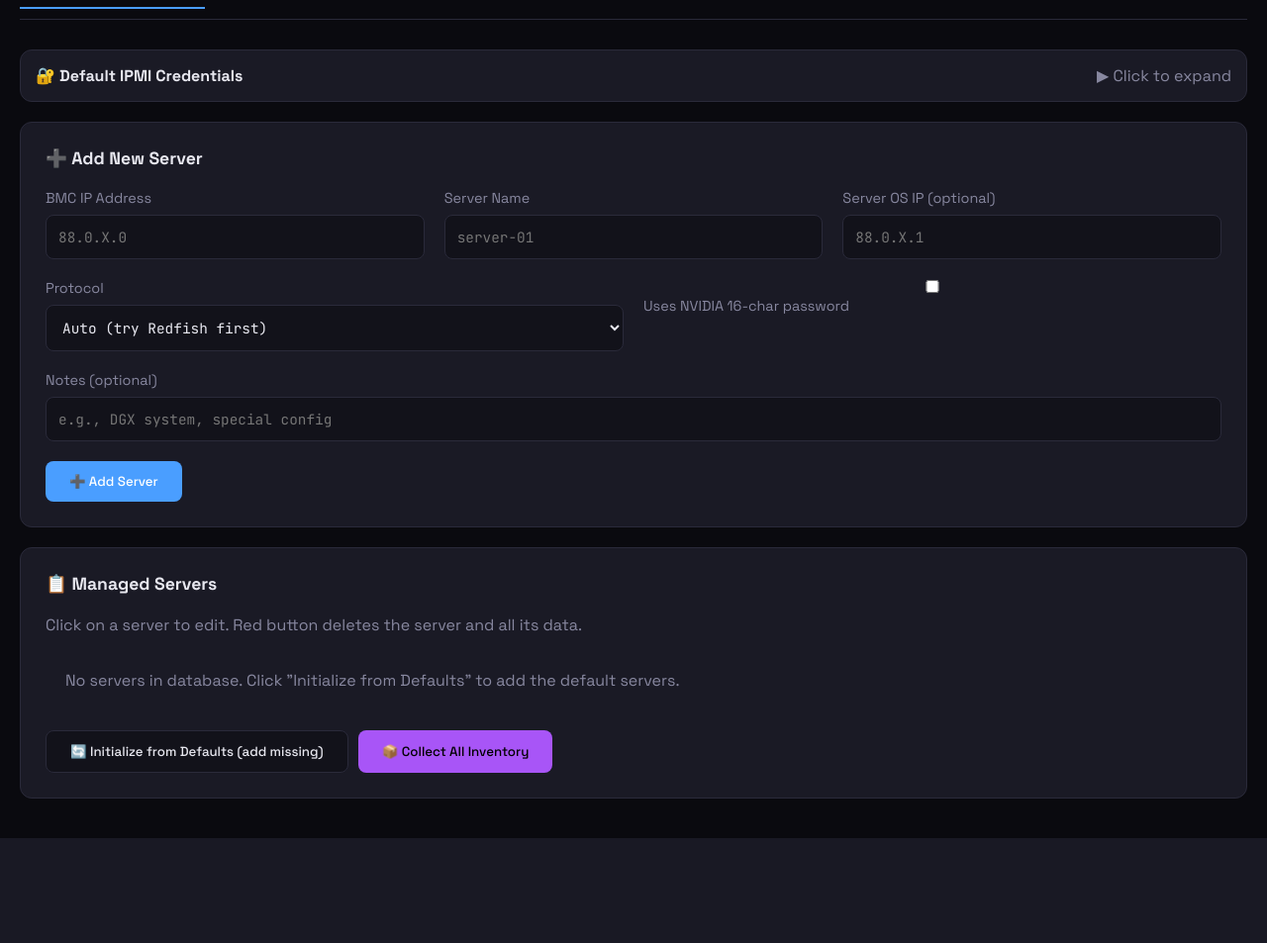
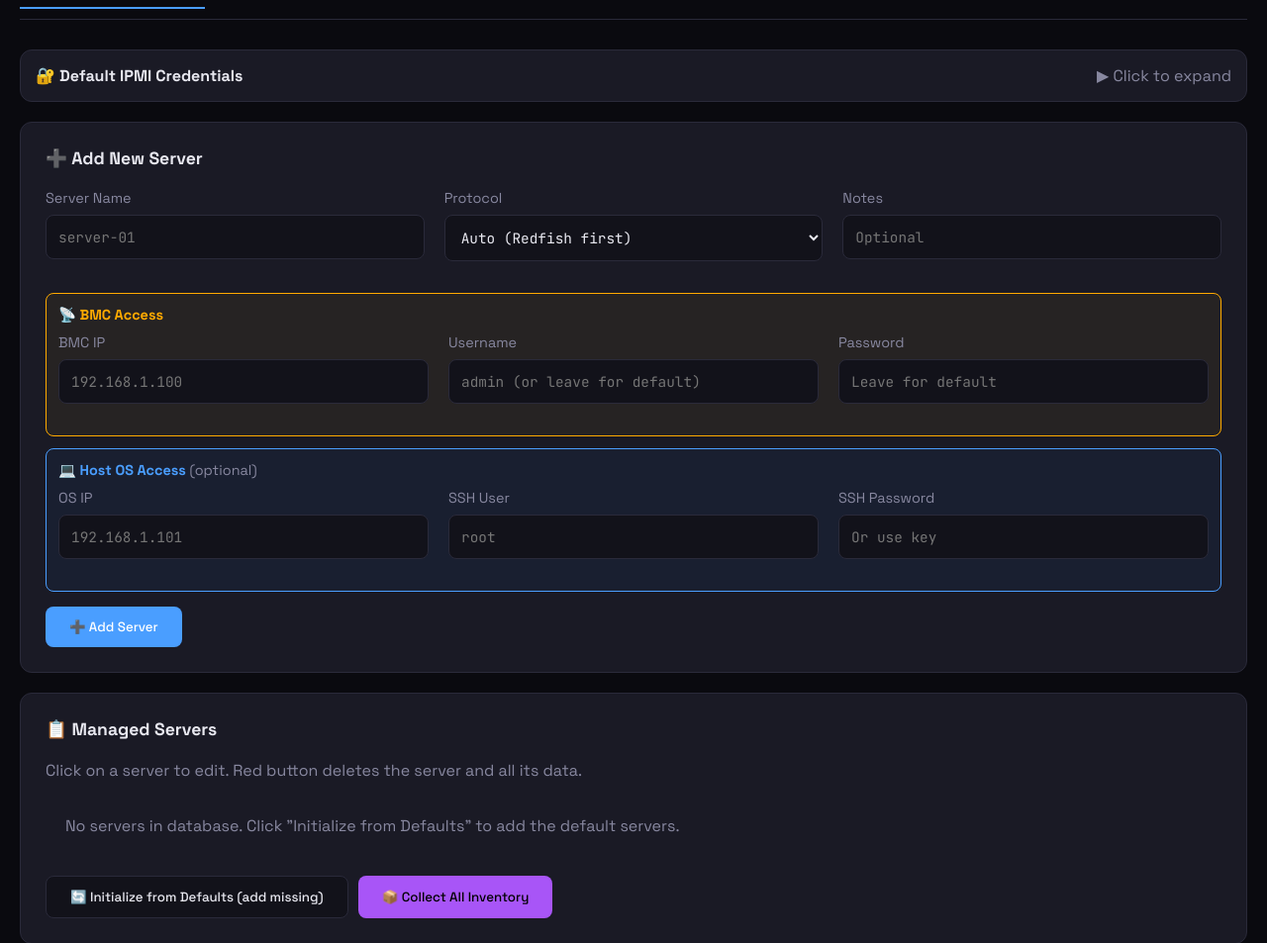
Before and after one commit to cryptolabsza/ipmi-monitor, a Flask app: page /settings in a window 1280 px wide. Shown: the part 164-1117 px from the top of the page at 99% size. Before the commit the page ends 1011 px from the top, so only its background shows below. Run offline with Flask 3, Linux system fonts and the light colour scheme; the visitor is signed in with stand-in values (Sample User, id 1); data that the repository does not hold is empty; parts of the project's set-up code (start-up, migrations or seed data) failed here and were passed over.

Commit message:
Update Add New Server form to match Edit modal
- Added BMC credentials section (IP, username, password)
- Added OS/SSH credentials section (IP, SSH user, SSH password)
- Removed 'Uses NVIDIA 16-char password' checkbox
- Credentials saved automatically when adding server
- Cleaner, more organized layout

```diff
--- a/templates/settings.html
+++ b/templates/settings.html
@@ -387,43 +387,65 @@
             <div class="card">
                 <div class="card-title">➕ Add New Server</div>
 
+                <!-- Basic Info -->
                 <div class="form-row">
-                    <div class="form-group">
-                        <label>BMC IP Address</label>
-                        <input type="text" id="newBmcIp" placeholder="88.0.X.0">
-                    </div>
                     <div class="form-group">
                         <label>Server Name</label>
                         <input type="text" id="newServerName" placeholder="server-01">
                     </div>
                     <div class="form-group">
-                        <label>Server OS IP (optional)</label>
-                        <input type="text" id="newServerIp" placeholder="88.0.X.1">
-                    </div>
-                </div>
-
-                <div class="form-row">
-                    <div class="form-group">
                         <label>Protocol</label>
                         <select id="newProtocol">
-                            <option value="auto">Auto (try Redfish first)</option>
+                            <option value="auto">Auto (Redfish first)</option>
                             <option value="ipmi">IPMI only</option>
                             <option value="redfish">Redfish only</option>
                         </select>
                     </div>
                     <div class="form-group">
-                        <label>
-                            <input type="checkbox" id="newNvidiaPassword"> Uses NVIDIA 16-char password
-                        </label>
-                    </div>
-                </div>
-
-                <div class="form-group">
-                    <label>Notes (optional)</label>
-                    <input type="text" id="newNotes" placeholder="e.g., DGX system, special config">
-                </div>
-
-                <button class="btn btn-primary" onclick="addServer()">➕ Add Server</button>
+                        <label>Notes</label>
+                        <input type="text" id="newNotes" placeholder="Optional">
+                    </div>
+                </div>
+
+                <!-- BMC Section -->
+                <div style="border: 1px solid var(--accent-yellow); border-radius: 8px; padding: 12px; margin-top: 12px; background: rgba(255, 193, 7, 0.05);">
+                    <div style="font-weight: 600; color: var(--accent-yellow); margin-bottom: 10px; font-size: 0.9rem;">📡 BMC Access</div>
+                    <div class="form-row">
+                        <div class="form-group">
+                            <label>BMC IP</label>
+                            <input type="text" id="newBmcIp" placeholder="192.168.1.100">
+                        </div>
+                        <div class="form-group">
+                            <label>Username</label>
+                            <input type="text" id="newIpmiUser" placeholder="admin (or leave for default)">
+                        </div>
+                        <div class="form-group">
+                            <label>Password</label>
+                            <input type="password" id="newIpmiPass" placeholder="Leave for default">
+                        </div>
+                    </div>
+                </div>
+
+                <!-- OS Section -->
+                <div style="border: 1px solid var(--accent-blue); border-radius: 8px; padding: 12px; margin-top: 12px; background: rgba(0, 123, 255, 0.05);">
+                    <div style="font-weight: 600; color: var(--accent-blue); margin-bottom: 10px; font-size: 0.9rem;">💻 Host OS Access <span style="font-weight: normal; color: var(--text-secondary);">(optional)</span></div>
+                    <div class="form-row">
+                        <div class="form-group">
+                            <label>OS IP</label>
+                            <input type="text" id="newServerIp" placeholder="192.168.1.101">
+                        </div>
+                        <div class="form-group">
+                            <label>SSH User</label>
+                            <input type="text" id="newSshUser" placeholder="root">
+                        </div>
+                        <div class="form-group">
+                            <label>SSH Password</label>
+                            <input type="password" id="newSshPass" placeholder="Or use key">
+                        </div>
+                    </div>
+                </div>
+
+                <button class="btn btn-primary" onclick="addServer()" style="margin-top: 15px;">➕ Add Server</button>
             </div>
 
             <div class="card">
@@ -1675,8 +1697,13 @@
             const server_name = document.getElementById('newServerName').value.trim();
             const server_ip = document.getElementById('newServerIp').value.trim();
             const protocol = document.getElementById('newProtocol').value;
-            const use_nvidia_password = document.getElementById('newNvidiaPassword').checked;
             const notes = document.getElementById('newNotes').value.trim();
+
+            // Credentials
+            const ipmi_user = document.getElementById('newIpmiUser').value.trim();
+            const ipmi_pass = document.getElementById('newIpmiPass').value;
+            const ssh_user = document.getElementById('newSshUser').value.trim();
+            const ssh_pass = document.getElementById('newSshPass').value;
 
             if (!bmc_ip || !server_name) {
                 showAlert('BMC IP and Server Name are required', 'error');
@@ -1684,28 +1711,52 @@
             }
 
             try {
+                // Add server
                 const response = await fetch('/api/servers/add', {
                     method: 'POST',
                     headers: {'Content-Type': 'application/json'},
-                    body: JSON.stringify({bmc_ip, server_name, server_ip, protocol, use_nvidia_password, notes})
+                    credentials: 'same-origin',
+                    body: JSON.stringify({bmc_ip, server_name, server_ip, protocol, notes})
                 });
 
                 const result = await response.json();
                 if (response.ok) {
+                    // Save credentials if any provided
+                    const credData = {};
+                    if (ipmi_user) credData.ipmi_user = ipmi_user;
+                    if (ipmi_pass) credData.ipmi_pass = ipmi_pass;
+                    if (ssh_user) credData.ssh_user = ssh_user;
+                    if (ssh_pass) credData.ssh_pass = ssh_pass;
+
+                    if (Object.keys(credData).length > 0) {
+                        await fetch(`/api/config/server/${bmc_ip}`, {
+                            method: 'POST',
+                            headers: {'Content-Type': 'application/json'},
+                            credentials: 'same-origin',
+                            body: JSON.stringify(credData)
+                        });
+                    }
+
                     showAlert(result.message, 'success');
+
+                    // Clear form
                     document.getElementById('newBmcIp').value = '';
                     document.getElementById('newServerName').value = '';
                     document.getElementById('newServerIp').value = '';
                     document.getElementById('newProtocol').value = 'auto';
-                    document.getElementById('newNvidiaPassword').checked = false;
                     document.getElementById('newNotes').value = '';
+                    document.getElementById('newIpmiUser').value = '';
+                    document.getElementById('newIpmiPass').value = '';
+                    document.getElementById('newSshUser').value = '';
+                    document.getElementById('newSshPass').value = '';
+
                     loadManagedServers();
                     loadServers();
                 } else {
                     showAlert(result.error, 'error');
                 }
             } catch (e) {
-                showAlert('Failed to add server', 'error');
+                showAlert('Failed to add server: ' + e.message, 'error');
             }
         }
 
```
